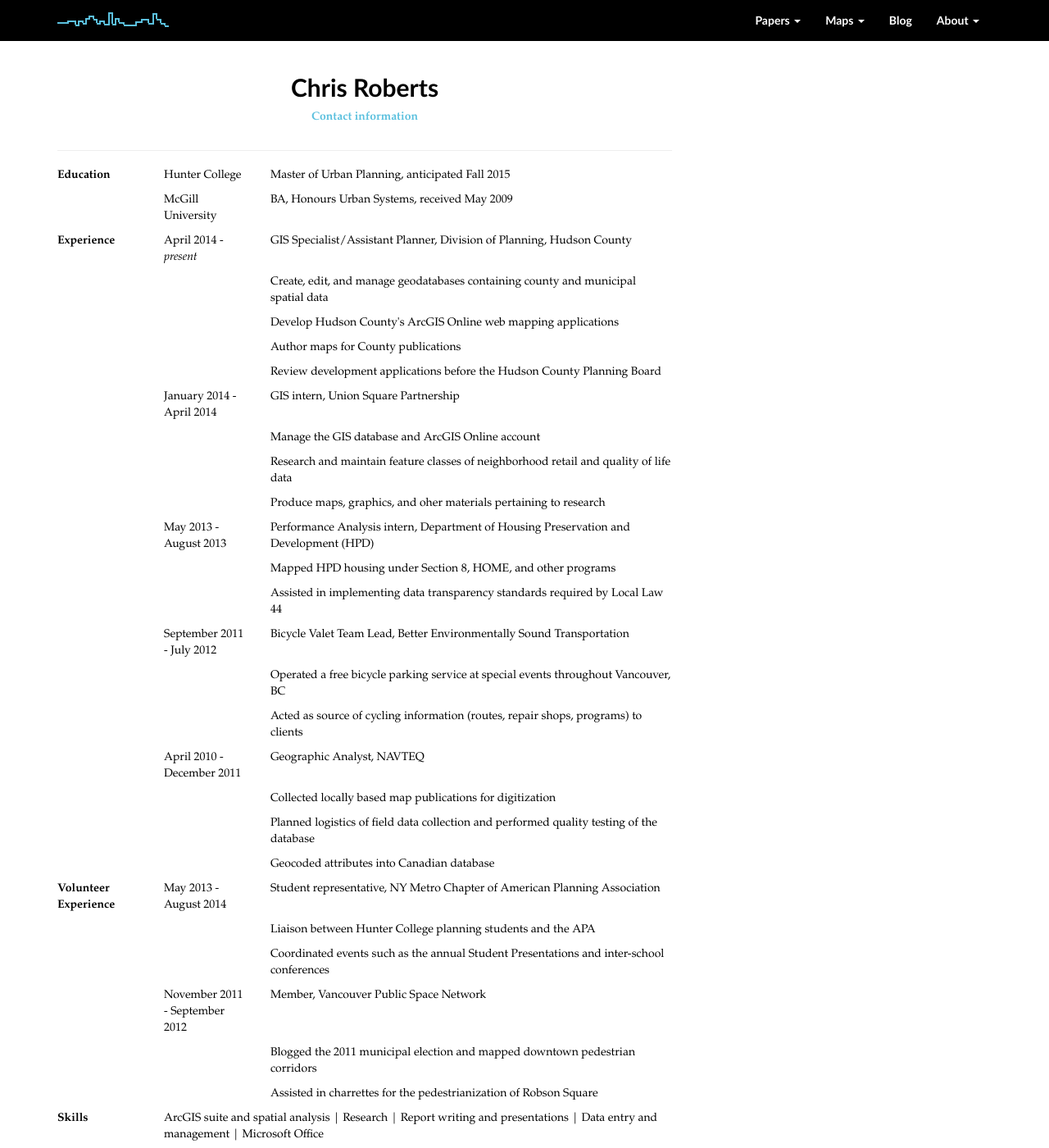
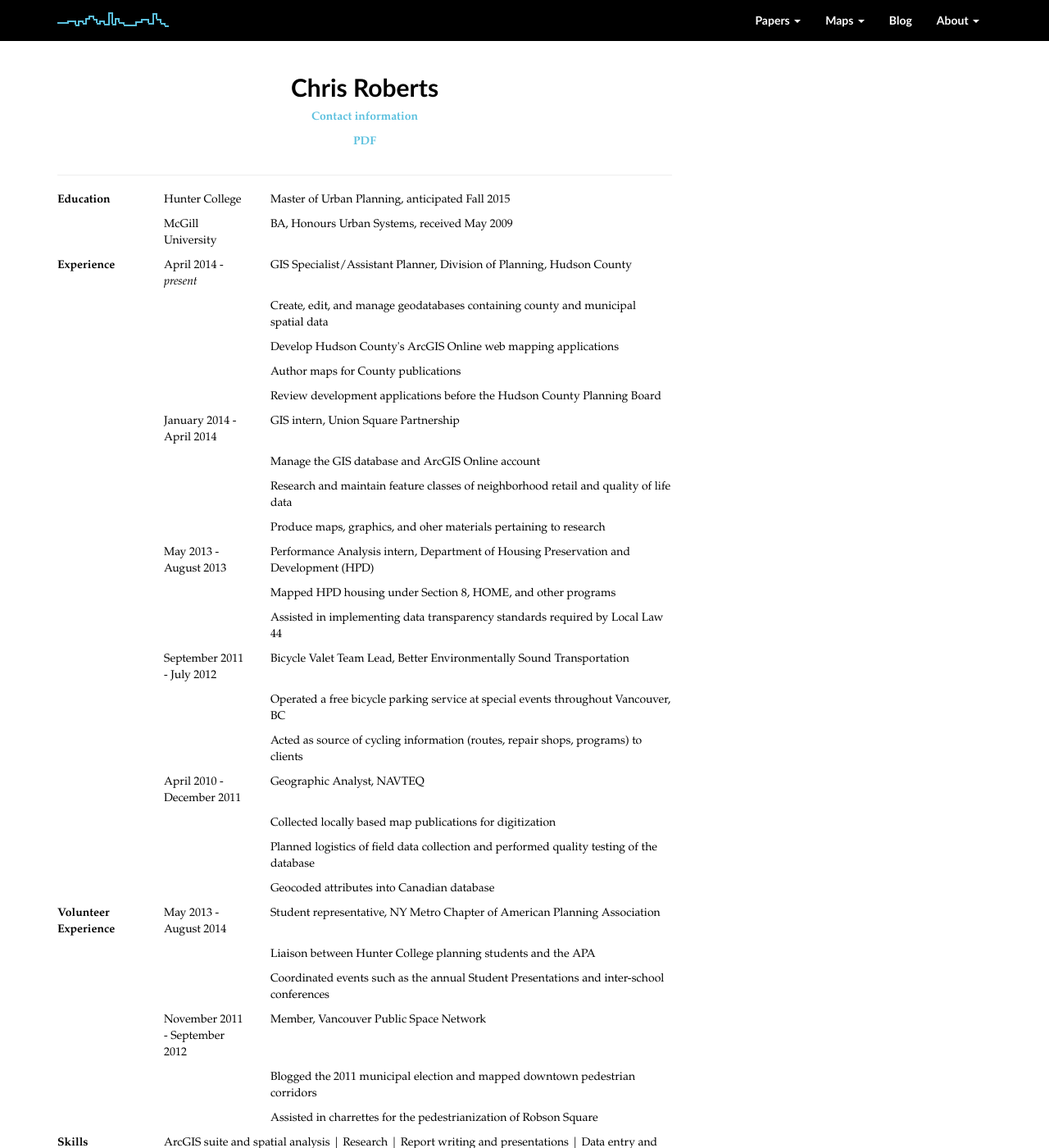
Before and after one commit to chrisrobertsnyc/chrisrobertsnyc.github.io, a Jekyll site: the page built from about/cv.html, in a window 1280 px wide and 1400 px high. Shown: the whole window at 82% size. Built offline with Jekyll 4.4.1, drawn with Linux system fonts in a browser that asks for light colours; nearby versions of some CDN libraries.

Commit message:
Update cv.html

```diff
--- a/about/cv.html
+++ b/about/cv.html
@@ -7,6 +7,9 @@
 </div>
 <div class="row">
 	<p class="text-center"><a href="http://www.chrisroberts.nyc/about/me.html#contact">Contact information</a></p>
+</div>
+<div class="row">
+	<p class="text-center"><a href="#">PDF</a></p>
 </div>
 <hr>
 <div class="row">
@@ -154,5 +157,3 @@
 		<p>ArcGIS suite and spatial analysis | Research | Report writing and presentations | Data entry and management | Microsoft Office</p>
 	</div>
 </div>
-<hr>
-<p class="text-center"><a href="#">PDF</a></p>
```
